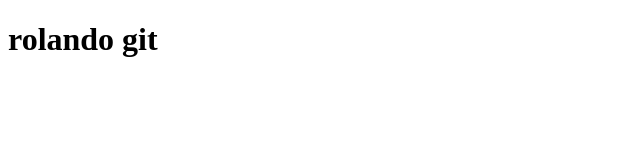
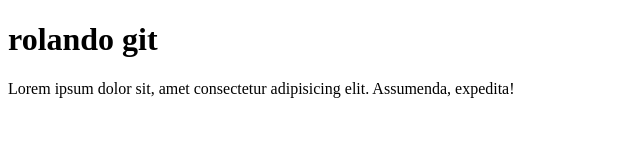
Before and after one commit to rolandoWe/eliminame, a plain HTML site: page index.html in a window 1280 px wide. Shown: the whole page, without its empty margins (0-640 px from the left). Drawn offline with Linux system fonts and the light colour scheme.

Commit message:
segundo commit

```diff
--- a/index.html
+++ b/index.html
@@ -8,5 +8,7 @@
 </head>
 <body>
     <h1>rolando git</h1>
+    <p>Lorem ipsum dolor sit, amet consectetur adipisicing elit. Assumenda, expedita!
+    </p>
 </body>
 </html>
```
